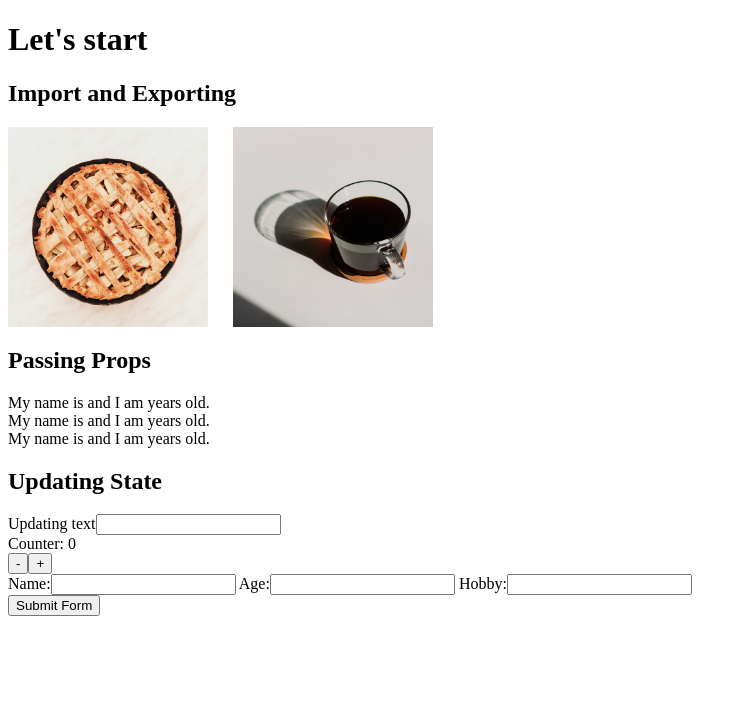
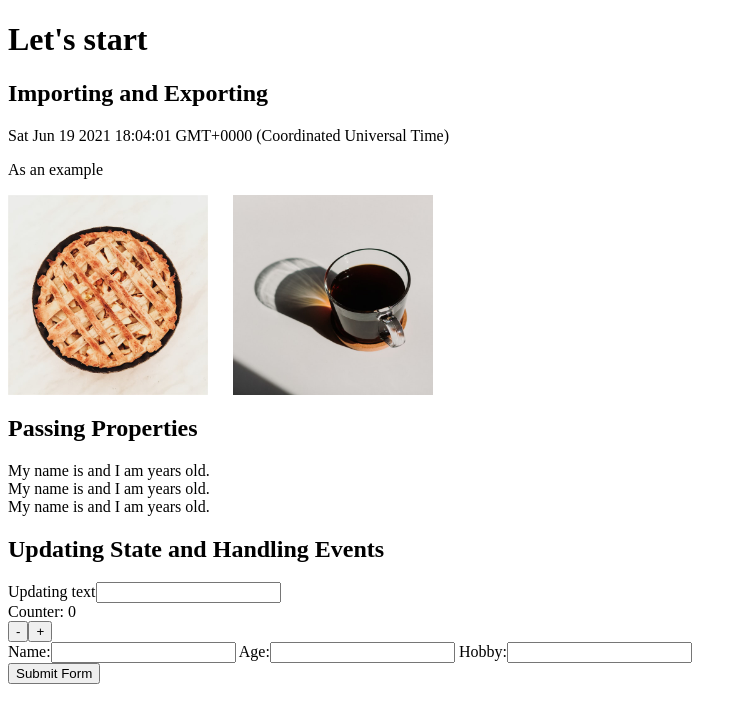
Before and after one commit to godfreydoo/practise-react-with-me, a React app: page / in a window 1280 px wide. Shown: the top 722 px of the page, without its empty margins (0-747 px from the left). Built offline with nearby package versions, Linux system fonts and the light colour scheme; the HTML template or start-up script is replaced by a standard one.

Commit message:
Add import and exporting test cases and functionality

```diff
--- a/package.json
+++ b/package.json
@@ -40,7 +40,7 @@
   },
   "jest": {
     "moduleNameMapper": {
-      "\\.(jpg)$": "<rootDir>/__mocks__/fileMock.js"
+      "\\.(jpg)$": "<rootDir>testFolder/__mocks__/fileMock.js"
     }
   }
 }
--- a/src/Part 1 Importing and Exporting/ShowPictureAndDesc.jsx
+++ b/src/Part 1 Importing and Exporting/ShowPictureAndDesc.jsx
@@ -2,14 +2,21 @@ import React from 'react';
 
 import applePieImg from '../assets/apple_pie.jpg';
 import blackCoffeeImg from '../assets/black_coffee.jpg';
-import { applePieDesc, blackCoffeeDesc } from './desc';
+import { applePieDesc, blackCoffeeDesc, utils } from './exportMe';
 
 function ShowPictureAndDesc () {
   return (
-    <div className="imgContainer">
-      <img src={applePieImg} alt={applePieDesc}/>
-      <img src={blackCoffeeImg} alt={blackCoffeeDesc}/>
-    </div>
+    <>
+      <p id="date">{utils.getDate()}</p>
+      <p id="random">{utils.getSomethingElse()}</p>
+
+      <div className="imgContainer">
+        <img src={applePieImg} alt={applePieDesc}/>
+        <img src={blackCoffeeImg} alt={blackCoffeeDesc}/>
+      </div>
+
+    </>
+
   )
 }
 
--- a/src/Part 1 Importing and Exporting/desc.js
+++ /dev/null
@@ -1,7 +0,0 @@
-const applePieDesc = 'Delicious apple pie';
-const blackCoffeeImg = 'Black coffee';
-
-module.exports = {
-  applePieDesc,
-  blackCoffeeImg
-}
--- /dev/null
+++ b/src/Part 1 Importing and Exporting/exportMe.js
@@ -0,0 +1,16 @@
+const applePieDesc = 'Baked appple pie in a baking pan';
+const blackCoffeeDesc = 'Black cup of coffee and its shadow on a table';
+const utils = {
+  getDate () {
+    return new Date().toString();
+  },
+  getSomethingElse () {
+    return 'As an example';
+  }
+}
+
+module.exports = {
+  applePieDesc,
+  blackCoffeeDesc,
+  utils
+}
--- a/src/index.jsx
+++ b/src/index.jsx
@@ -9,8 +9,8 @@ import ShowPictureAndDesc from './Part 1 Importing and Exporting/ShowPictureAndD
 import { PassingSingleProp, PassingSinglePropDestructured, PassingSinglePropClass } from './Part 2 Passing Properties/PassingProperties.jsx';
 
 // Part 3 Updating State and Events
-import UpdatingState from './Part 3 Updating State and Events/1-UpdatingState.jsx';
-import UpdatingStateForForms from './Part 3 Updating State and Events/2-UpdatingStateForm.jsx';
+import UpdatingState from './Part 3 Updating State and Handling Events/UpdatingState.jsx';
+import UpdatingStateForForms from './Part 3 Updating State and Handling Events/UpdatingStateForm.jsx';
 
 
 const App = (props) => {
@@ -20,19 +20,19 @@ const App = (props) => {
       <h1> Let's start </h1>
 
       <section>
-        <h2> Import and Exporting </h2>
+        <h2> Importing and Exporting </h2>
         <ShowPictureAndDesc />
       </section>
 
       <section>
-        <h2> Passing Props </h2>
+        <h2> Passing Properties </h2>
         <PassingSingleProp name="Bob" age="30" />
         <PassingSinglePropDestructured name="Billy" age="23"/>
         <PassingSinglePropClass name="Jane" age="25"/>
       </section>
 
       <section>
-        <h2> Updating State </h2>
+        <h2> Updating State and Handling Events </h2>
         <UpdatingState />
         <UpdatingStateForForms />
       </section>
```
Also changed, not shown: src/Part 3 Updating State and Handling Events/UpdatingState.jsx (renamed from src/Part 3 Updating State and Events/1-UpdatingState.jsx), src/Part 3 Updating State and Handling Events/UpdatingStateForm.jsx (renamed from src/Part 3 Updating State and Events/2-UpdatingStateForm.jsx), 2 other files (tests, documents, lock files or other folders).
